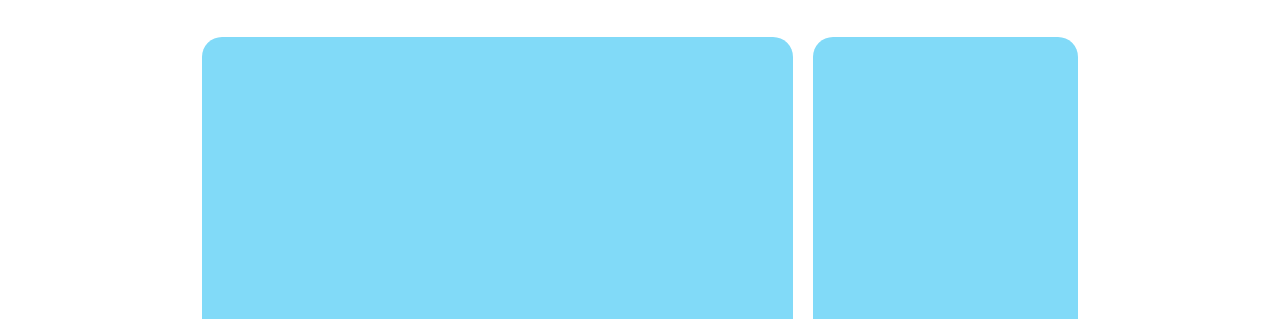
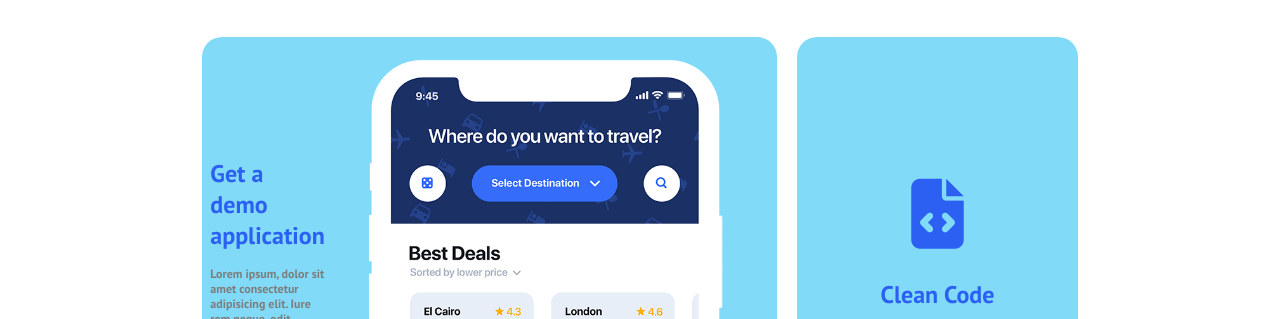
Before and after one commit to manolioluigi/htmlcss-responsive-layout, a plain HTML site: page index.html in a window 1280 px wide. Shown: the part 83-402 px from the top of the page. Drawn offline with Linux system fonts and the light colour scheme.

Commit message:
problema immagine

```diff
--- a/css/style.css
+++ b/css/style.css
@@ -392,9 +392,8 @@
     }
 
     .col-66 img{
-        width: auto;
+        max-width: 100%;
         align-self: flex-end;
-        max-height: 60%;
     }
 
     .col-33 p{
```
